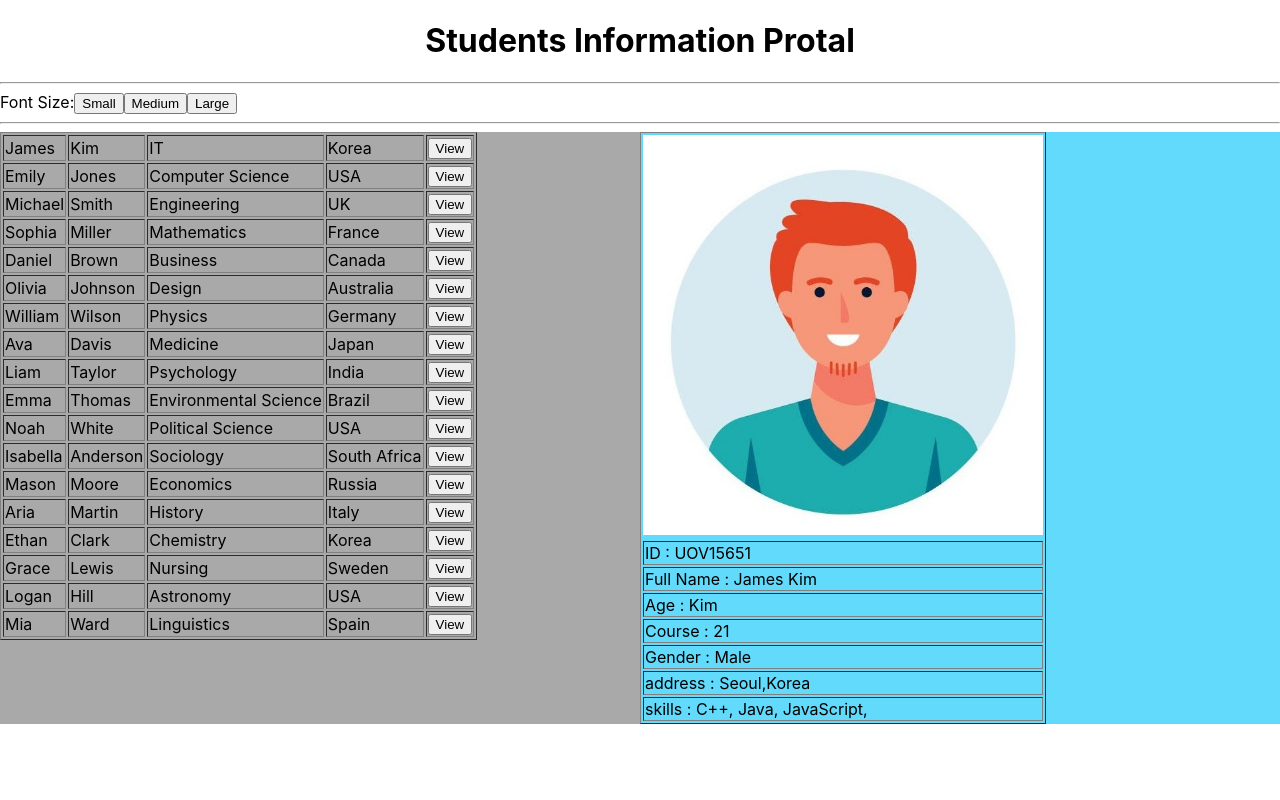
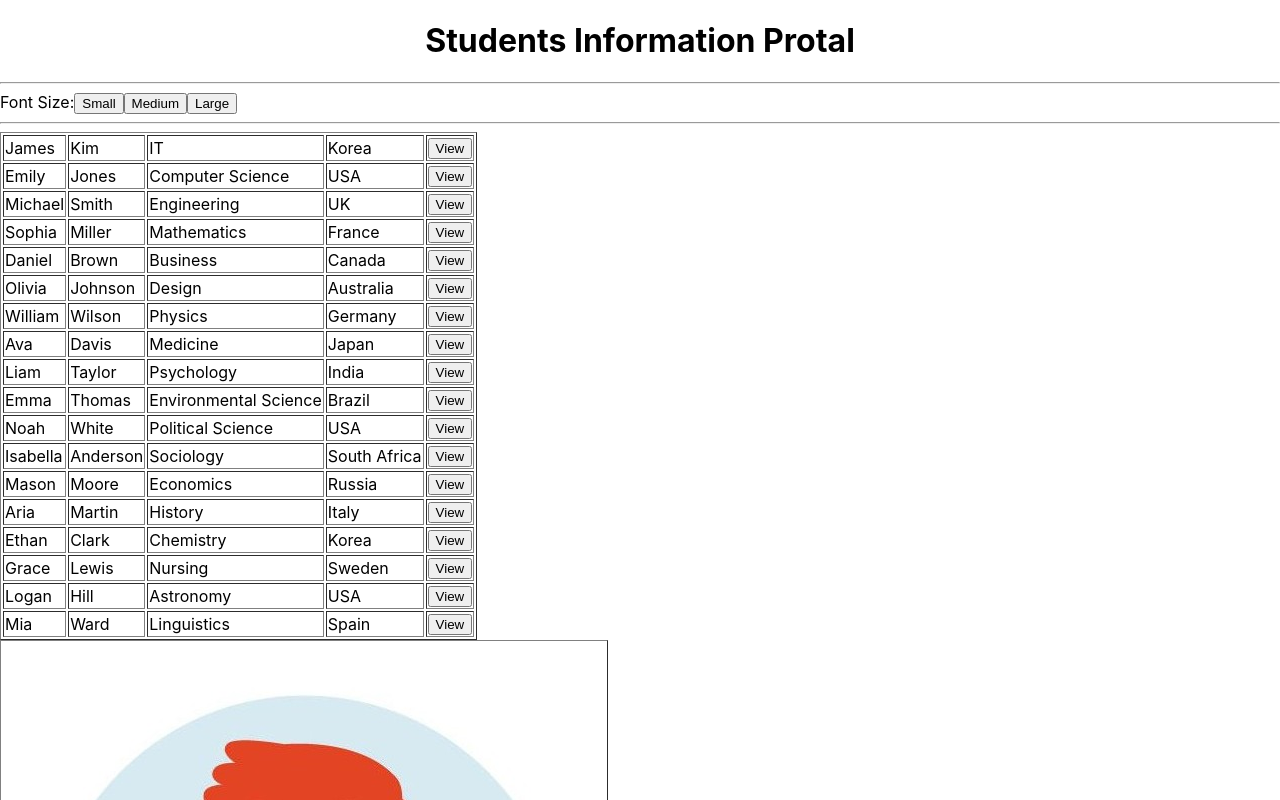
Before and after one commit to manuka8/StudentApp, a React (Create React App) app: page / in a window 1280 px wide. Shown: the top 800 px of the page. Built offline with nearby package versions, Linux system fonts and the light colour scheme.

Commit message:
Modify App.css

```diff
--- a/src/App.css
+++ b/src/App.css
@@ -37,24 +37,7 @@
   }
 }
 
-.main-container{
-  width:100%;
-  display: flex;
-  background-color: #61dafb;
 
-}
-.students-list {
-  width: 50%;
-  background-color:darkgray;
-  color: rgb(0, 0, 0);
-}
-.student-details{
-  display: flex;
-}
-.student-details img{
-  width: 400px;
-  height: 400px;
-}
 
 .body h1{
   text-align: center;
```
